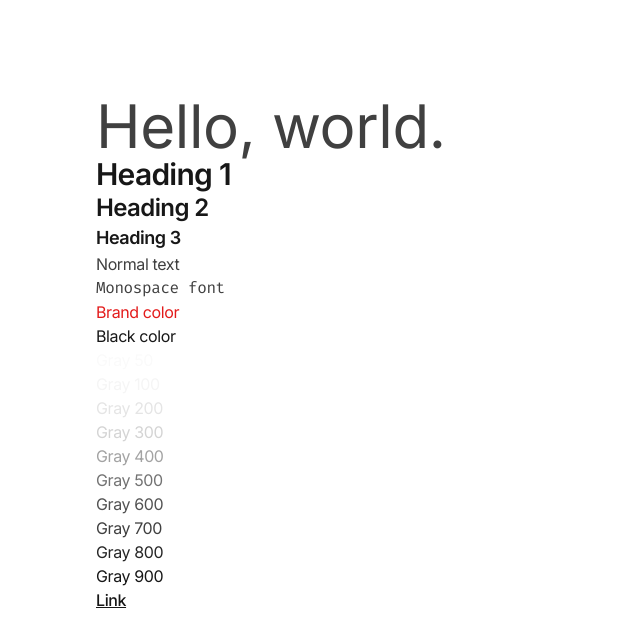
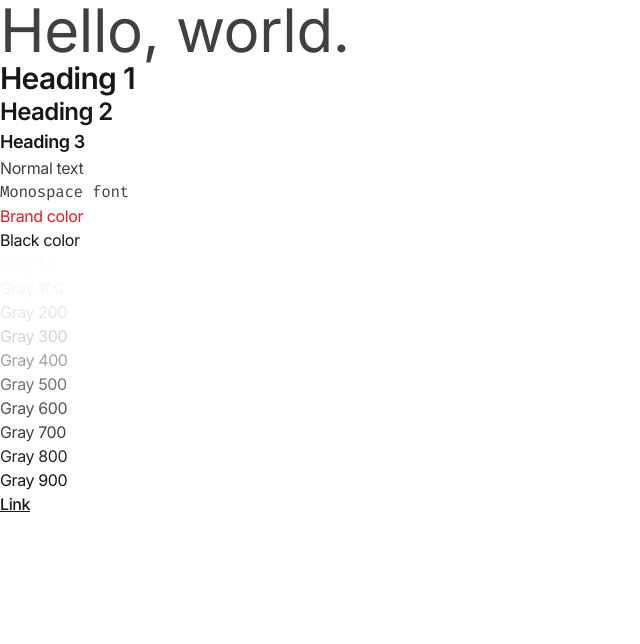
Before and after one commit to estherjk/esthermakes.tech, a Next.js app: page / in a window 1280 px wide. Shown: the top 644 px of the page, without its empty margins (0-640 px from the left). Built offline with nearby package versions, Linux system fonts and the light colour scheme.

Commit message:
Introduce BaseLayout

```diff
--- /dev/null
+++ b/src/layouts/BaseLayout.tsx
@@ -0,0 +1,19 @@
+import Head from 'next/head';
+
+interface BaseLayoutProps {
+  title?: string;
+  children: React.ReactNode;
+}
+
+export const BaseLayout = (props: BaseLayoutProps) => {
+  const { title, children } = props;
+  return (
+    <>
+      <Head>
+        <title>{title ? `${title} | Esther Makes Tech` : 'Esther Makes Tech'}</title>
+      </Head>
+
+      <main>{children}</main>
+    </>
+  );
+};
--- /dev/null
+++ b/src/layouts/index.ts
@@ -0,0 +1 @@
+export * from './BaseLayout';
--- a/src/pages/index.tsx
+++ b/src/pages/index.tsx
@@ -1,6 +1,8 @@
+import { BaseLayout } from '@src/layouts';
+
 const IndexPage = () => {
   return (
-    <div className="p-24">
+    <BaseLayout>
       <div className="text-6xl">Hello, world.</div>
 
       <h1>Heading 1</h1>
@@ -25,7 +27,7 @@ const IndexPage = () => {
       <p className="text-gray-900">Gray 900</p>
 
       <a href="/">Link</a>
-    </div>
+    </BaseLayout>
   );
 };
 
```
